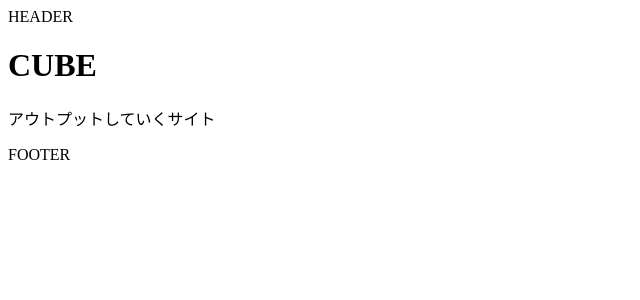
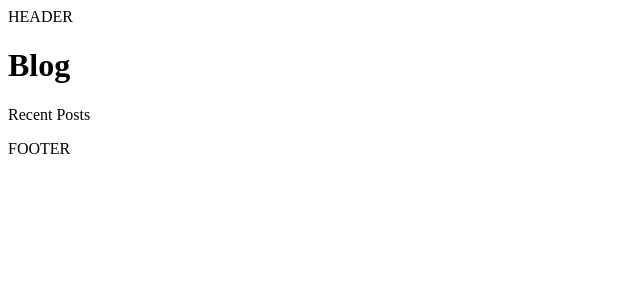
Before and after one commit to s23017/blog2, a Next.js app: page /blog in a window 1280 px wide. Shown: the top 300 px of the page, without its empty margins (0-640 px from the left). Built offline with nearby package versions, Linux system fonts and the light colour scheme.

Commit message:
2.8 finish
2.8完了

```diff
--- a/components/hero.js
+++ b/components/hero.js
@@ -1,8 +1,8 @@
-const Hero = () => {
+const Hero = ({ title, subtitle }) => {
   return (
     <div>
-      <h1>CUBE</h1>
-      <p>アウトプットしていくサイト</p>
+      <h1>{title}</h1>
+      <p>{subtitle}</p>
     </div>
   )
 }
--- a/pages/about.js
+++ b/pages/about.js
@@ -1,6 +1,6 @@
 import Hero from 'components/hero'
 
 const About = () => {
-  return <Hero />
+  return <Hero title='About' subtitle='About development activities' />
 }
 export default About
--- a/pages/blog/index.js
+++ b/pages/blog/index.js
@@ -1,6 +1,6 @@
 import Hero from 'components/hero'
 
 const Blog = () => {
-  return <Hero />
+  return <Hero title='Blog' subtitle='Recent Posts' />
 }
 export default Blog
--- a/pages/index.js
+++ b/pages/index.js
@@ -1,6 +1,6 @@
 import Hero from 'components/hero'
 const Home = () => {
-  return <Hero />
+  return <Hero title='CUBE' subtitle='アウトプットしていくサイト' />
 }
 
 export default Home
```
